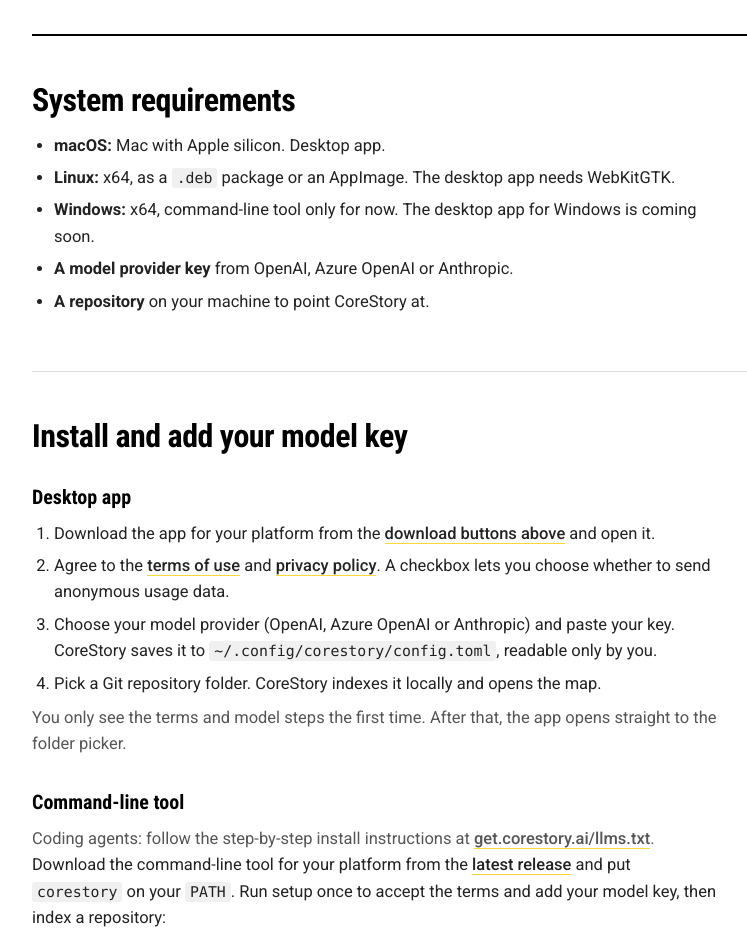
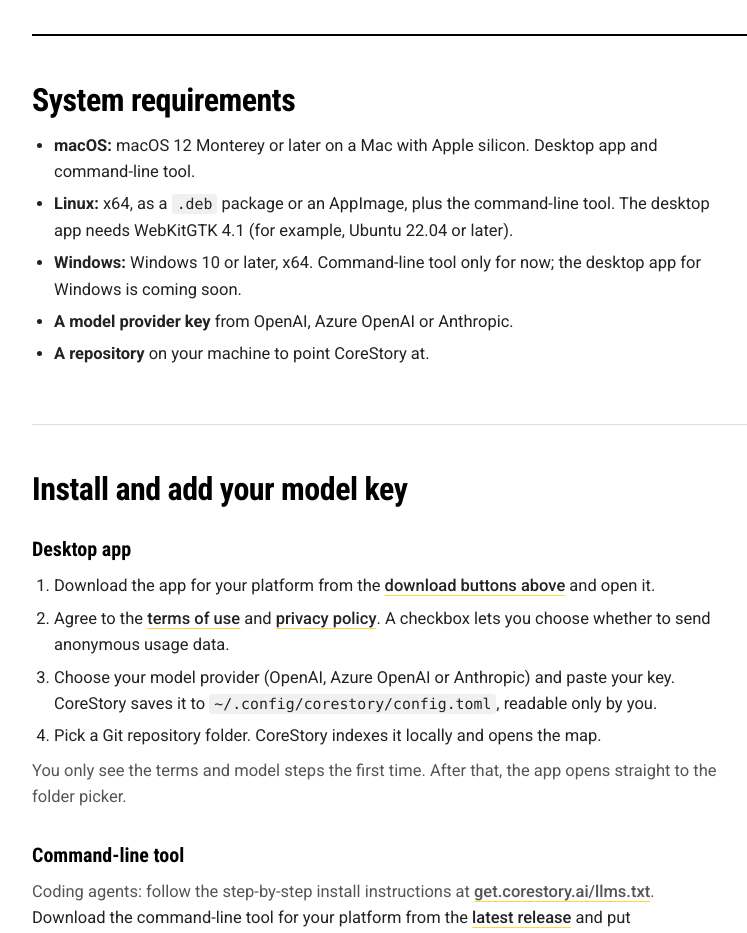
Before and after one commit to CoreStoryAI/corestoryai.github.io, a plain HTML site: page index.html in a window 1280 px wide. Shown: the part 3620-4553 px from the top of the page, without its empty margins (32-779 px from the left). Drawn offline with Linux system fonts and the light colour scheme; no server answers.

Commit message:
fix(web): verified minimum OS versions
Tested release 2026.11.17: macOS app LSMinimumSystemVersion 12.0; .deb
installs and launches on Ubuntu 24.04 (Depends libwebkit2gtk-4.1-0,
libgtk-3-0); Windows CLI imports ProcessPrng from bcryptprimitives.dll
(Windows 10+) and passes an MCP handshake under Wine 10.

Co-Authored-By: Claude Opus 5.5 <noreply@anthropic.com>

```diff
--- a/index.html
+++ b/index.html
@@ -203,13 +203,13 @@
       <article class="guide-item" id="requirements" aria-labelledby="req-title">
         <h3 id="req-title">System requirements</h3>
         <ul>
-          <li><strong>macOS:</strong> Mac with Apple silicon. Desktop app.</li>
-          <li><strong>Linux:</strong> x64, as a <code>.deb</code> package or an AppImage. The desktop app needs WebKitGTK.</li>
-          <li><strong>Windows:</strong> x64, command-line tool only for now. The desktop app for Windows is coming soon.</li>
+          <li><strong>macOS:</strong> macOS 12 Monterey or later on a Mac with Apple silicon. Desktop app and command-line tool.</li>
+          <li><strong>Linux:</strong> x64, as a <code>.deb</code> package or an AppImage, plus the command-line tool. The desktop app needs WebKitGTK 4.1 (for example, Ubuntu 22.04 or later).</li>
+          <li><strong>Windows:</strong> Windows 10 or later, x64. Command-line tool only for now; the desktop app for Windows is coming soon.</li>
           <li><strong>A model provider key</strong> from OpenAI, Azure OpenAI or Anthropic.</li>
           <li><strong>A repository</strong> on your machine to point CoreStory at.</li>
         </ul>
-        <!-- TODO(eng): add minimum OS versions, memory and disk space once engineering confirms them. Do not guess. -->
+        <!-- Minimums verified 2026-11-17 against release 2026.11.17: macOS LSMinimumSystemVersion 12.0; .deb Depends libwebkit2gtk-4.1-0, libgtk-3-0 (installed and launched on Ubuntu 24.04); Windows exe imports ProcessPrng (bcryptprimitives.dll, Windows 10+). TODO(eng): memory and disk space. -->
       </article>
 
       <article class="guide-item" id="install" aria-labelledby="install-title">
```
Also changed, not shown: llms.txt.
